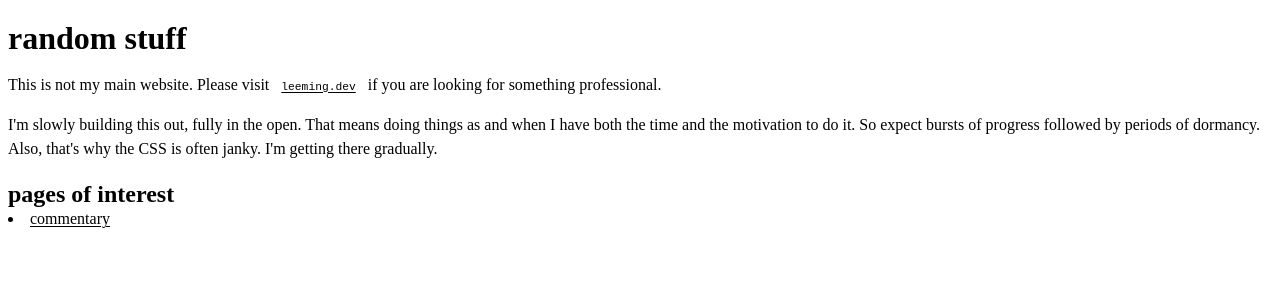
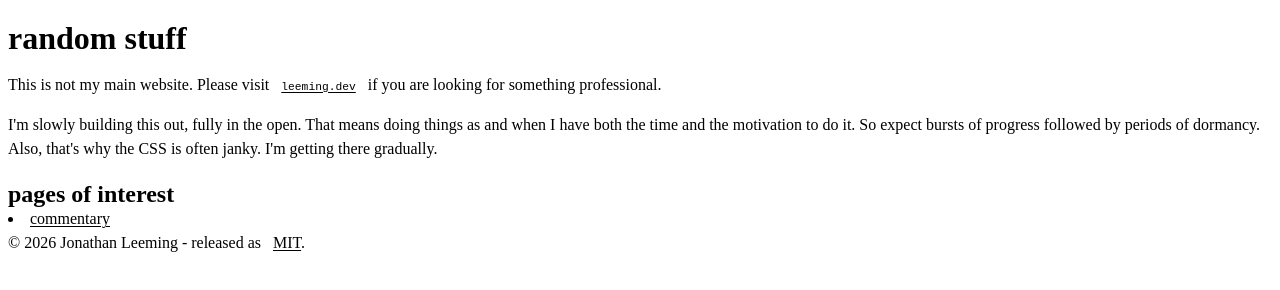
Before and after one commit to moddedTechnic/indie.leeming.dev, an Astro site: page / in a window 1280 px wide. Built offline with nearby package versions, Linux system fonts and the light colour scheme; Astro itself is replaced by a stand-in of ours.

Commit message:
feat: add basic footer with copyright

```diff
--- a/src/layouts/BaseLayout.astro
+++ b/src/layouts/BaseLayout.astro
@@ -21,5 +21,10 @@ const {title = 'random stuff'} = Astro.props
     </head>
     <body>
         <slot />
+
+        <footer>
+            &copy; 2026 Jonathan Leeming - released as &nbsp;
+            <a href="https://choosealicense.com/licenses/mit/">MIT</a>.
+        </footer>
     </body>
 </html>
```
